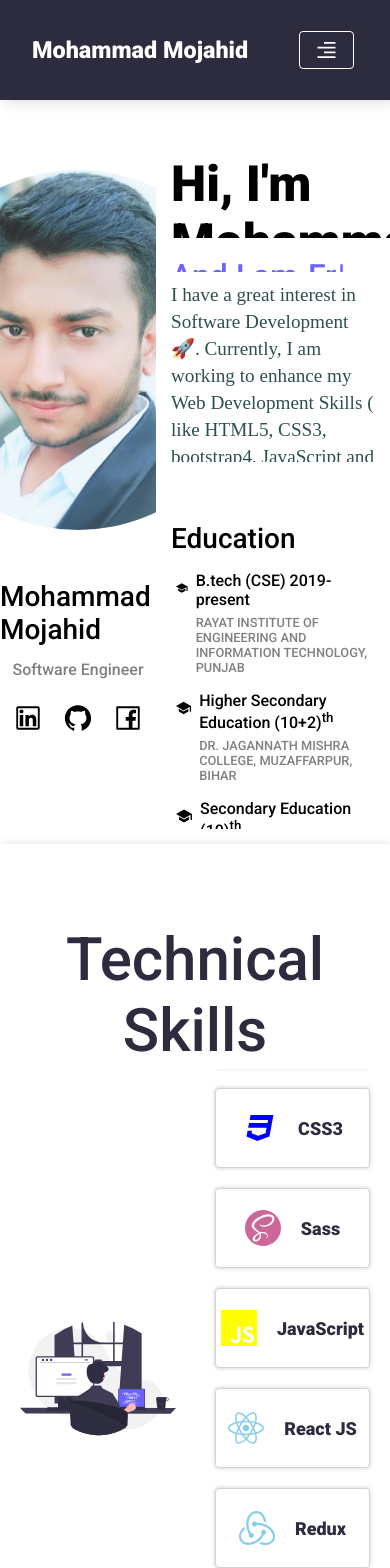
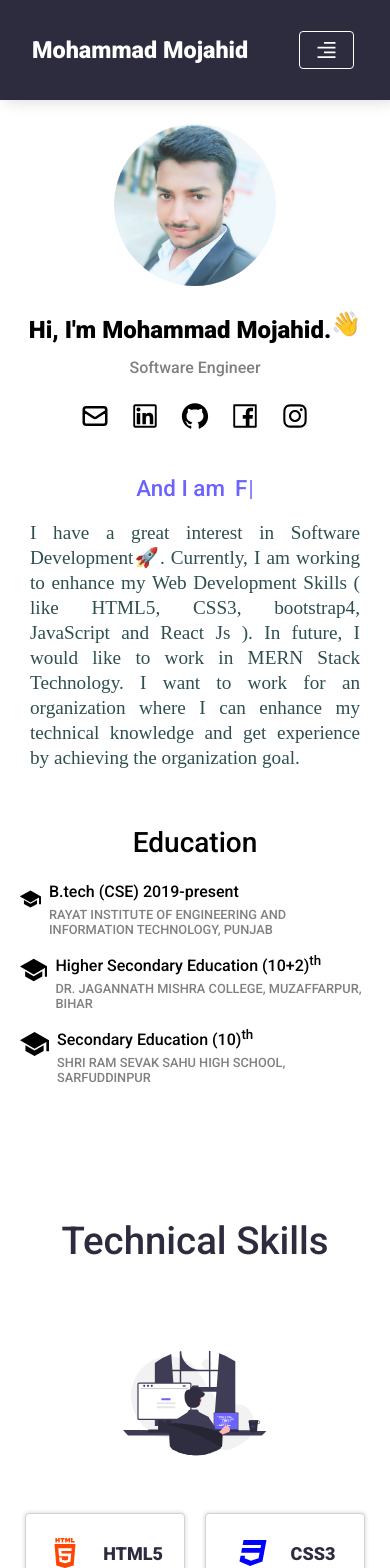
Before and after one commit to mdmojahid01/portfolio, a React (Create React App) app: page / in a window 390 px wide. Shown: the top 1568 px of the page. Built offline with nearby package versions, Linux system fonts and the light colour scheme.

Commit message:
all responsive done and deploy v1.

```diff
--- a/src/app.scss
+++ b/src/app.scss
@@ -2,15 +2,16 @@
 
 .app {
   position: relative;
-  min-height: 100vh;
+  min-height: fit-content;
   width: 100%;
   background-color: $main-bgColor;
   display: flex;
   flex-direction: column;
   align-items: center;
-
-  // &:not(:first-child) {
-  //   position: relative;
-  //   top: 70px;
-  // }
 }
+@media screen and (max-width: 600px) {
+  .app {
+    min-height: fit-content;
+    height: fit-content;
+  }
+}
--- a/src/components/contact/contact.scss
+++ b/src/components/contact/contact.scss
@@ -2,10 +2,8 @@
 .contact {
   width: 100%;
   height: calc(100vh - 130px);
-  display: flex;
-  flex-direction: column;
-  justify-content: flex-start;
-  align-items: flex-start;
+  @include flex-center(column);
+  justify-content: space-evenly;
   background-color: $contact-bgColor;
   box-shadow: 0 0px 10px #e0e0e0;
 
@@ -23,8 +21,6 @@
     justify-content: center;
     align-items: center;
     width: 100%;
-    height: calc(100% - 100px);
-
     .left {
       width: 50%;
       height: 100%;
@@ -139,3 +135,51 @@
   box-shadow: none !important;
   background-color: white;
 }
+// ============= Responsive design ===========
+@media screen and (max-width: 900px) {
+  .contact {
+    height: fit-content;
+    box-shadow: none;
+    padding: 110px 0px 20px;
+    h1 {
+      height: fit-content;
+      font-size: 2.4rem;
+      padding: 5px;
+    }
+    .inner-contact {
+      flex-direction: column;
+      width: 100%;
+      height: 100%;
+
+      .left {
+        width: 150px;
+        height: 150px;
+
+        img {
+          width: 80%;
+          height: 80%;
+        }
+      }
+      .right {
+        padding: 10px 0px;
+        width: 100%;
+        height: 100%;
+        // * {
+        //   overflow-x: visible;
+        // }
+      }
+    }
+  }
+
+  .inputAddressContainer {
+    .btnCon {
+      justify-content: center;
+      width: 80%;
+    }
+  }
+  .inpContainer {
+    position: relative;
+    width: 80%;
+    height: 3rem;
+  }
+}
--- a/src/components/experience/experience.scss
+++ b/src/components/experience/experience.scss
@@ -5,20 +5,20 @@
   min-height: 100vh;
   padding: 70px 0px 50px;
   @include flex-center(column);
+  justify-content: space-evenly;
 
   > h1 {
     width: 100%;
     font-size: 3.75rem;
     text-align: center;
-    height: 20%;
+    height: 100px;
     color: $secondary-bgColor;
   }
 
   .experience-div {
     width: 100%;
-    height: 80%;
+    height: calc(100% - 100px);
     @include flex-center(row);
-    // align-items: flex-start;
 
     .left {
       width: 60%;
@@ -47,7 +47,7 @@
     padding: 25px;
     border-radius: 8px;
     background-color: $secondary-bgColor;
-    color: #e0defd;
+    color: white;
     box-shadow: 0px 0px 4px $secondary-bgColor;
     transition: all 0.2s ease-out;
     @include flex-center(row);
@@ -78,11 +78,13 @@
         h3 {
           text-align: center;
           padding: 10px 0px;
+          color: white;
         }
         p {
           text-align: center;
           padding: 10px 0px;
           font-size: small;
+          font-weight: 300;
         }
       }
     }
@@ -93,14 +95,17 @@
       padding: 10px;
       h2 {
         padding: 10px 0px;
+        color: white;
       }
       p {
         font-size: 14px;
+        font-weight: 300;
       }
       span {
         padding: 16px 0px;
         display: block;
         font-weight: bold;
+        color: white;
       }
 
       ul {
@@ -108,8 +113,104 @@
           overflow-x: initial;
           font-size: small;
           padding: 2px 0px;
+          font-weight: 300;
         }
       }
     }
   }
 }
+
+@media screen and (max-width: 900px) {
+  .experience {
+    min-height: fit-content;
+    padding: 110px 0px 50px;
+
+    > h1 {
+      height: fit-content; //
+      font-size: 2.4rem; //
+      padding: 5px;
+    }
+
+    .experience-div {
+      width: 100%;
+      height: fit-content;
+      @include flex-center(column);
+      flex-direction: column-reverse;
+
+      .left {
+        width: 100%;
+        height: 100%;
+        row-gap: 20px;
+        padding: 20px;
+      }
+      .right {
+        width: 180px;
+        height: 180px;
+        padding: 0px;
+      }
+    }
+
+    // ----------- Inner Experience div -----------------
+    .innerExperience {
+      width: 100%;
+      @include flex-center(column);
+      gap: 4px;
+      padding: 10px;
+      letter-spacing: 0.5px;
+      word-spacing: 1px;
+
+      // &:hover {
+
+      // }
+      .companyLogodiv {
+        width: 100%;
+        min-height: 100%;
+
+        .logo {
+          width: 80px;
+          height: 80px;
+
+          // img {
+
+          // }
+        }
+        .companyName {
+          @include flex-center(column);
+
+          h3 {
+            font-size: 1em;
+            width: 100%;
+            padding: 10px 0px 0px;
+          }
+          p {
+            font-weight: 300;
+          }
+        }
+      }
+
+      .expDetails {
+        width: 100%;
+        h2 {
+          font-size: 1.4em;
+          width: 100%;
+          text-align: center;
+          padding: 0px 0px 10px;
+        }
+        p {
+          font-size: small;
+          text-align: center;
+        }
+        span {
+          width: 100%;
+          text-align: center;
+        }
+
+        // ul {
+        //   li {
+
+        //   }
+        // }
+      }
+    }
+  }
+}
--- a/src/components/footer/footer.jsx
+++ b/src/components/footer/footer.jsx
@@ -2,7 +2,6 @@ import React from "react";
 import { BsWhatsapp } from "react-icons/bs";
 import { HiOutlineMail } from "react-icons/hi";
 import { FaReact } from "react-icons/fa";
-
 import "./footer.scss";
 
 //  Heart - &#128151;
--- a/src/components/footer/footer.scss
+++ b/src/components/footer/footer.scss
@@ -44,3 +44,38 @@
     }
   }
 }
+
+@media screen and (max-width: 900px) {
+  .footer {
+    height: fit-content !important;
+    padding: 10px;
+    @include flex-center(column);
+    flex-direction: column-reverse;
+
+    .left {
+      width: 100%;
+      @include flex-center(row);
+      font-size: small;
+      padding: 10px 20px;
+    }
+
+    .right {
+      @include flex-center(row);
+      width: 100%;
+      padding: 10px 20px;
+      font-size: small;
+      column-gap: 5px;
+      justify-content: center;
+
+      .number,
+      .email {
+        // a {
+
+        // }
+        svg {
+          font-size: 20px;
+        }
+      }
+    }
+  }
+}
--- a/src/components/intro/intro.jsx
+++ b/src/components/intro/intro.jsx
@@ -26,6 +26,9 @@ function intro() {
           </div>
           <div className="designation">
             <h1 className="name">Mohammad Mojahid</h1>
+            <h1 className="mediaName">
+              Hi, I'm Mohammad Mojahid.<span className="wave">👋</span>
+            </h1>
             <h2 className="desig">Software Engineer</h2>
           </div>
           <div className="social_handle">
--- a/src/components/intro/intro.scss
+++ b/src/components/intro/intro.scss
@@ -1,18 +1,44 @@
 @import "../../global.scss";
+
+@keyframes wave-animation {
+  0% {
+    transform: rotate(0deg);
+  }
+  10% {
+    transform: rotate(14deg);
+  }
+  20% {
+    transform: rotate(-8deg);
+  }
+  30% {
+    transform: rotate(14deg);
+  }
+  40% {
+    transform: rotate(-4deg);
+  }
+  50% {
+    transform: rotate(10deg);
+  }
+  60% {
+    transform: rotate(0deg);
+  }
+  100% {
+    transform: rotate(0deg);
+  }
+}
 
 .first-div {
   width: 100%;
-  height: 100vh;
+  min-height: 100vh;
 }
 
 .intro {
   @include flex-center(row);
-  padding: 30px 0px 0px;
   flex-wrap: wrap;
   word-wrap: normal;
-  height: calc(100vh - 100px);
-  position: relative;
-  top: 100px;
+  min-height: calc(100vh - 100px);
+  padding: 100px 0px 0px;
+  position: static;
 
   * {
     &::-webkit-scrollbar {
@@ -24,16 +50,8 @@
     @include flex-center(column);
     justify-content: flex-start;
     width: 40%;
-    height: 100%;
+    min-height: 100%;
     color: $main-fontColor;
-
-    // .pattern-image {
-    //   position: absolute;
-    //   bottom: 0;
-    //   left: 0;
-    //   z-index: 0;
-    //   width: 150px;
-    // }
 
     .image {
       @include flex-center(row);
@@ -41,10 +59,6 @@
       height: 400px;
       margin: 20px;
       z-index: 1;
-      background-position: center;
-      background-repeat: no-repeat;
-      background-size: contain;
-
       img {
         width: 90%;
         object-fit: cover;
@@ -56,6 +70,9 @@
     .designation {
       z-index: 1;
       @include flex-center(column);
+      .mediaName {
+        display: none;
+      }
 
       h2 {
         padding: 4px 0px;
@@ -89,7 +106,7 @@
   .right {
     @include flex-center(column);
     width: 60%;
-    height: 100%;
+    min-height: 100%;
 
     justify-content: flex-start;
     align-items: flex-start;
@@ -100,7 +117,7 @@
       justify-content: flex-start;
       align-items: flex-start;
       padding: 15px;
-      height: 50%;
+      min-height: 50%;
       width: 100%;
       h1 {
         font-size: 50px;
@@ -112,33 +129,6 @@
           animation-iteration-count: infinite;
           transform-origin: 70% 70%;
           display: inline-block;
-        }
-
-        @keyframes wave-animation {
-          0% {
-            transform: rotate(0deg);
-          }
-          10% {
-            transform: rotate(14deg);
-          }
-          20% {
-            transform: rotate(-8deg);
-          }
-          30% {
-            transform: rotate(14deg);
-          }
-          40% {
-            transform: rotate(-4deg);
-          }
-          50% {
-            transform: rotate(10deg);
-          }
-          60% {
-            transform: rotate(0deg);
-          }
-          100% {
-            transform: rotate(0deg);
-          }
         }
       }
       > div {
@@ -165,7 +155,7 @@
       align-items: flex-start;
       padding: 15px;
       margin-top: 20px;
-      height: 50%;
+      min-height: 50%;
       width: 100%;
 
       .edu-content {
@@ -194,3 +184,233 @@
     }
   }
 }
+
+// ======== Responsive design ====================
+@media screen and (max-width: 900px) {
+  .first-div {
+    min-height: fit-content;
+    height: fit-content;
+  }
+  .intro {
+    @include flex-center(column); //
+    padding: 110px 0px 0px;
+    flex-wrap: nowrap; //
+    word-wrap: normal;
+    height: fit-content; //
+    position: static; //
+
+    > * {
+      &::-webkit-scrollbar {
+        display: none;
+      }
+    }
+
+    .left {
+      width: 100%; //
+      height: fit-content; //
+
+      .image {
+        width: 180px; //
+        height: 180px; //
+        margin: 5px; //
+      }
+
+      .designation {
+        .name {
+          display: none;
+        }
+        .mediaName {
+          display: block;
+          text-align: center;
+          font-size: 1.5em;
+          font-weight: bold;
+          .wave {
+            animation-name: wave-animation;
+            animation-duration: 2.5s;
+            animation-iteration-count: infinite;
+            transform-origin: 70% 70%;
+            display: inline-block;
+          }
+        }
+
+        h2 {
+        }
+      }
+
+      .social_handle {
+        @include flex-center(row);
+        margin-top: 10px;
+        z-index: 1;
+
+        a {
+          padding: 5px;
+          margin: 5px;
+          font-size: 30px;
+          width: 40px;
+          height: 40px;
+          background-color: transparent;
+          border-radius: 50%;
+          &:hover {
+            background-color: $secondary-bgColor;
+            color: $secondary-fontColor;
+          }
+        }
+      }
+    }
+
+    .right {
+      @include flex-center(column);
+      width: 100%; //
+      height: fit-content; //
+      justify-content: flex-start;
+      align-items: center; //
+      color: $main-fontColor;
+
+      .introduction {
+        height: fit-content; //
+        width: 100%;
+        h1 {
+          display: none;
+        }
+        > div {
+          width: 100%;
+          font-size: 1.4em; //
+          justify-content: center;
+        }
+        p {
+          line-height: 1.3em; //
+          font-size: 1.2em;
+          text-align: justify;
+          padding: 20px 15px 10px;
+          font-weight: 500;
+          color: darkslategray;
+          font-family: cursive;
+          overflow: hidden;
+        }
+      }
+
+      .education {
+        @include flex-center(column);
+        align-items: center;
+        margin-top: 5px; //
+        height: fit-content; //
+
+        .edu-content {
+          .edu-div {
+            @include flex-center(row);
+            justify-content: flex-start;
+            align-items: flex-start;
+            margin: 10px 0px;
+            svg {
+              font-size: 30px;
+              margin: 5px;
+            }
+            h3 {
+              font-weight: 400;
+              font-size: 1em;
+              padding: 3px;
+            }
+            p {
+              font-weight: 400;
+              font-size: 0.8em;
+              color: gray;
+              padding: 3px;
+            }
+          }
+        }
+      }
+    }
+  }
+}
+
+@media screen and (max-width: 350px) {
+  .introduction {
+    > div {
+      font-size: 1.2em !important;
+    }
+  }
+}
+
+/*
+// ======= All selected class =======
+.intro {
+
+
+  * {
+    &::-webkit-scrollbar {
+      display: none;
+    }
+  }
+
+  .left {
+
+
+
+
+    .image {
+
+
+      img {
+
+      }
+    }
+
+    .designation {
+
+
+      h2 {
+
+      }
+    }
+
+    .social_handle {
+
+
+      a {
+
+        &:hover {
+
+        }
+      }
+    }
+  }
+
+  .right {
+
+
+    .introduction {
+
+      h1 {
+
+
+      }
+      > div {
+
+      }
+      p {
+
+      }
+    }
+
+    .education {
+
+
+      .edu-content {
+        .edu-div {
+
+          svg {
+
+          }
+          h3 {
+
+          }
+          p {
+
+          }
+        }
+      }
+    }
+  }
+}
+
+*/
--- a/src/components/projects/projects.scss
+++ b/src/components/projects/projects.scss
@@ -4,6 +4,9 @@
   min-height: 100vh;
   padding-top: 70px;
   box-shadow: 0 0 10px #e0e0e0;
+  @include flex-center(column);
+  justify-content: space-evenly;
+
   > h1 {
     width: 100%;
     height: 100px;
@@ -103,3 +106,66 @@
     border-radius: 4px;
   }
 }
+// =========== Responsive design ========
+
+@media screen and (max-width: 900px) {
+  .projects {
+    min-height: fit-content;
+    padding-top: 110px;
+    box-shadow: none;
+    > h1 {
+      height: fit-content;
+      font-size: 2.4rem;
+      padding: 5px;
+    }
+    // ==== row div1 ======
+    > div {
+      width: 100%;
+      height: 100%;
+      padding: 20px 0px;
+      @include flex-center(column);
+      gap: 20px;
+      // ======== inner row div ==========
+      > div {
+        width: 100%;
+        @include flex-center(column);
+        flex-wrap: wrap;
+
+        > div {
+          flex: none;
+          width: 100%;
+          // a {
+
+          // }
+        }
+      }
+    }
+  }
+  // =========== InnerProject Div ===============
+
+  .innerProjectDiv {
+    &:hover {
+      transform: scale(1.06, 1.06);
+    }
+    .projectImage {
+      // img {
+
+      // }
+    }
+    > h1 {
+      text-align: center;
+    }
+    > p {
+      text-align: center;
+    }
+  }
+  .hrDiv {
+    height: 1px;
+  }
+  .usedTechnology {
+    > div {
+      font-size: 16px;
+      overflow: hidden;
+    }
+  }
+}
--- a/src/components/skills/skills.scss
+++ b/src/components/skills/skills.scss
@@ -1,21 +1,22 @@
 @import "../../global.scss";
 .skills {
-  @include flex-center(column);
   color: $secondary-bgColor;
   width: 100%;
-  height: 100vh;
+  min-height: 100vh;
   padding-top: 70px;
   box-shadow: 0 0px 10px #e0e0e0;
+  @include flex-center(column);
+  justify-content: space-evenly;
 
   > h1 {
     width: 100%;
-    height: 20%;
+    min-height: 100px;
     font-size: 3.75rem;
     text-align: center;
   }
   .skill-div {
     @include flex-center(row);
-    height: 80%;
+    min-height: 80%;
     width: 100%;
 
     .left {
@@ -66,3 +67,60 @@
   }
   border: 0.8px solid lightgray;
 }
+
+@media screen and (max-width: 900px) {
+  .skills {
+    min-height: fit-content; //
+    padding-top: 100px; //
+    box-shadow: none;
+
+    > h1 {
+      height: fit-content; //
+      font-size: 2.4rem; //
+      padding: 5px;
+    }
+    .skill-div {
+      @include flex-center(column);
+      height: fit-content;
+
+      .left {
+        @include flex-center(row);
+        width: 180px;
+        height: 180px;
+        img {
+        }
+      }
+      .right {
+        width: 100%;
+        height: fit-content;
+        padding: 20px;
+      }
+    }
+  }
+
+  // ------------------- InnerSkillDiv Styles ---------------
+  .inner-skill-div {
+    @include flex-center(row);
+    width: 160px;
+    height: 80px;
+    gap: 20px;
+    padding: 5px;
+    background-color: white;
+    border-radius: 4px;
+    box-shadow: 0px 0px 4px #cecece;
+
+    &:hover {
+      box-shadow: 0px 0px 12px #cacaca;
+
+      transition: all 0.2s ease-out;
+    }
+
+    h4 {
+      font-size: 18px;
+    }
+    svg {
+      font-size: 36px;
+    }
+    border: 0.8px solid lightgray;
+  }
+}
```
